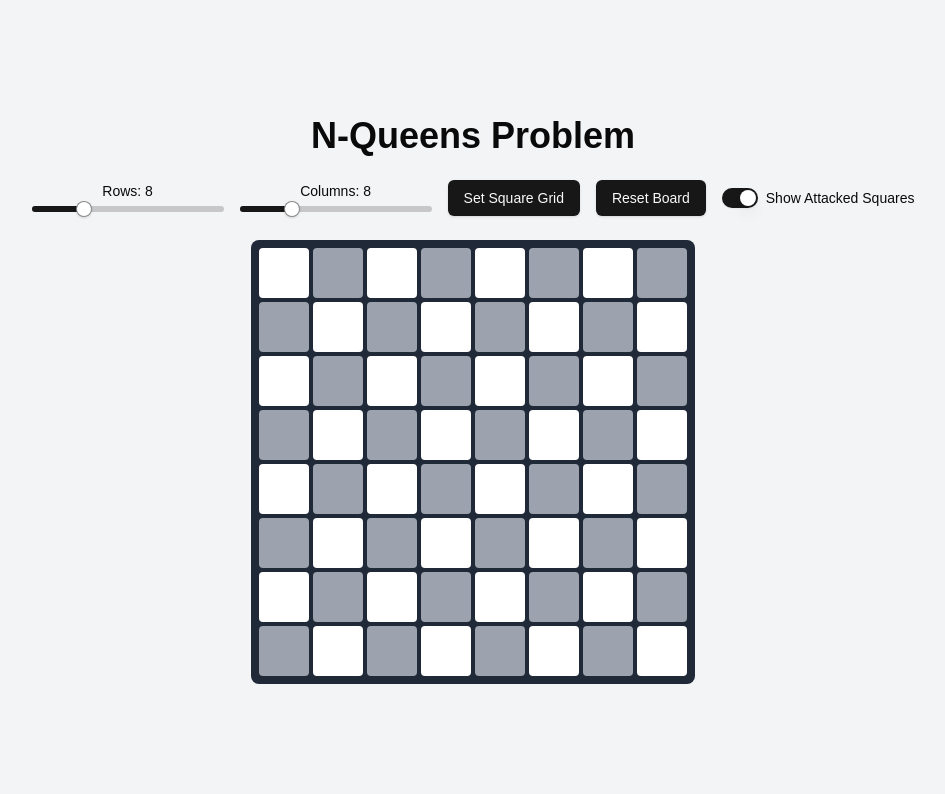
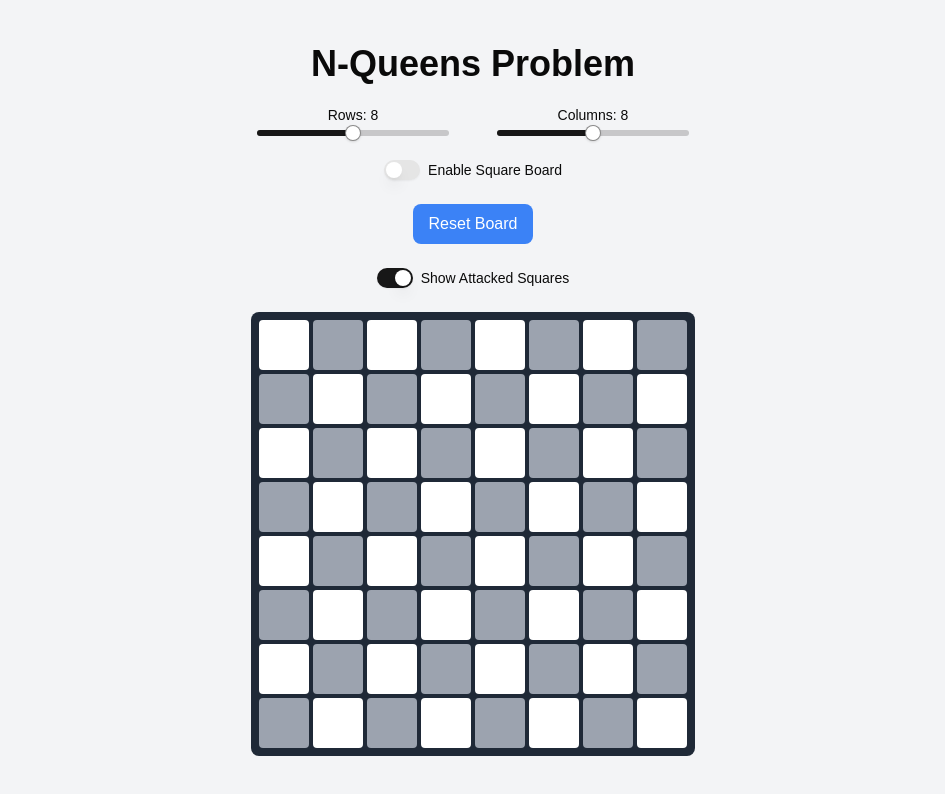
Before and after one commit to lokeshbisht011/never-get-bored, a Next.js app: page /games/n-queens-problem in a window 1280 px wide. Shown: the top 794 px of the page, without its empty margins (167-1112 px from the left). Built offline with nearby package versions, Linux system fonts and the light colour scheme.

Commit message:
minor fixes

```diff
--- a/src/app/layout.jsx
+++ b/src/app/layout.jsx
@@ -13,8 +13,8 @@ const geistMono = localFont({
 });
 
 export const metadata = {
-  title: "Create Next App",
-  description: "Generated by create next app",
+  title: "Never Get Bored",
+  description: "Never Get Bored",
 };
 
 export default function RootLayout({ children }) {
--- a/src/components/NQueensBoard.jsx
+++ b/src/components/NQueensBoard.jsx
@@ -17,7 +17,7 @@ const NQueensBoard = ({ board, rows, cols, showAttacked, onSquareClick }) => {
               flex items-center justify-center rounded
               ${(i + j) % 2 === 0 ? 'bg-white' : 'bg-gray-400'}
               ${square.hasQueen ? 'text-4xl' : ''}
-              ${showAttacked && square.isAttacked && !square.hasQueen ? 'bg-red-300' : ''}
+              ${showAttacked && square.isAttacked && !square.hasQueen ? 'bg-red-400' : ''}
               ${square.isAttacked && !square.hasQueen ? 'cursor-not-allowed' : 'hover:opacity-80'}
             `}
             style={{
--- a/src/components/NQueensControls.jsx
+++ b/src/components/NQueensControls.jsx
@@ -1,8 +1,7 @@
-import React from 'react'
-import { Button } from "@/components/ui/button"
-import { Slider } from "@/components/ui/slider"
-import { Switch } from "@/components/ui/switch"
-import { Label } from "@/components/ui/label"
+import React from "react";
+import { Slider } from "@/components/ui/slider";
+import { Switch } from "@/components/ui/switch";
+import { Label } from "@/components/ui/label";
 
 const NQueensControls = ({
   rows,
@@ -10,51 +9,82 @@ const NQueensControls = ({
   setRows,
   setCols,
   resetBoard,
-  setSquareGrid,
+  isSquareGridEnabled,
+  setIsSquareGridEnabled,
   showAttacked,
   setShowAttacked,
 }) => {
   return (
-    <div className="mb-6 flex flex-wrap gap-4 items-center justify-center">
-      <div className="flex flex-col items-center">
-        <Label htmlFor="rows-slider" className="mb-2">Rows: {rows}</Label>
+    <div className="mb-6 flex flex-col gap-6 items-center justify-center">
+      <div className="flex gap-12">
+        <div className="flex flex-col items-center w-full sm:w-auto">
+          <Label htmlFor="rows-slider" className="mb-2 text-center">
+            Rows: {rows}
+          </Label>
           <Slider
             id="rows-slider"
             min={4}
-          max={20}
+            max={12}
             step={1}
             value={[rows]}
             onValueChange={(value) => setRows(value[0])}
-          className="w-48"
+            className="w-full sm:w-48"
           />
         </div>
 
-      <div className="flex flex-col items-center">
-        <Label htmlFor="cols-slider" className="mb-2">Columns: {cols}</Label>
+        <div className="flex flex-col items-center w-full sm:w-auto">
+          <Label htmlFor="cols-slider" className="mb-2 text-center">
+            Columns: {cols}
+          </Label>
           <Slider
             id="cols-slider"
             min={4}
-          max={20}
+            max={12}
             step={1}
             value={[cols]}
             onValueChange={(value) => setCols(value[0])}
-          className="w-48"
+            className="w-full sm:w-48"
           />
         </div>
+      </div>
 
-      <Button onClick={setSquareGrid}>Set Square Grid</Button>
-      <Button onClick={resetBoard}>Reset Board</Button>
+      <div className="flex items-center space-x-2 w-full sm:w-auto justify-center">
+        <Switch
+          id="square-grid-toggle"
+          checked={isSquareGridEnabled}
+          onCheckedChange={(checked) => {
+            setIsSquareGridEnabled(checked);
+            if (checked) {
+              // Call the function to set square grid when toggled on
+              setRows(Math.max(rows, cols));
+              setCols(Math.max(rows, cols));
+            }
+          }}
+        />
+        <Label htmlFor="square-grid-toggle" className="text-center">
+          {isSquareGridEnabled ? "Disable Square Board" : "Enable Square Board"}
+        </Label>
+      </div>
 
-      <div className="flex items-center space-x-2">
+      <button
+        onClick={resetBoard}
+        className="px-4 py-2 bg-blue-500 text-white rounded-lg hover:bg-blue-600 transition w-full sm:w-auto"
+      >
+        Reset Board
+      </button>
+
+      <div className="flex items-center space-x-2 w-full sm:w-auto justify-center">
         <Switch
           id="show-attacked"
           checked={showAttacked}
           onCheckedChange={setShowAttacked}
         />
-        <Label htmlFor="show-attacked">Show Attacked Squares</Label>
+        <Label htmlFor="show-attacked" className="text-center">
+          Show Attacked Squares
+        </Label>
       </div>
     </div>
-  )
-}
+  );
+};
 
-export default NQueensControls
+export default NQueensControls;
--- a/src/components/NQueensProblem.jsx
+++ b/src/components/NQueensProblem.jsx
@@ -1,7 +1,6 @@
 "use client";
 
 import React, { useState, useEffect } from "react";
-
 import confetti from "canvas-confetti";
 import NQueensControls from "./NQueensControls";
 import { useToast } from "@/hooks/use-toast";
@@ -16,11 +15,20 @@ export default function NQueensProblem() {
   const [board, setBoard] = useState([]);
   const [showAttacked, setShowAttacked] = useState(true);
   const [queenCount, setQueenCount] = useState(0);
+  const [isSquareGridEnabled, setIsSquareGridEnabled] = useState(false);
   const { toast } = useToast();
 
   useEffect(() => {
     resetBoard();
   }, [rows, cols]);
+
+  useEffect(() => {
+    if (isSquareGridEnabled) {
+      const gridSize = Math.min(rows, cols);
+      setRows(gridSize);
+      setCols(gridSize);
+    }
+  }, [isSquareGridEnabled]);
 
   const resetBoard = () => {
     const newBoard = Array(rows)
@@ -122,7 +130,8 @@ export default function NQueensProblem() {
         setRows={setRows}
         setCols={setCols}
         resetBoard={resetBoard}
-        setSquareGrid={() => setRows(Math.max(rows, cols))}
+        isSquareGridEnabled={isSquareGridEnabled}
+        setIsSquareGridEnabled={setIsSquareGridEnabled}
         showAttacked={showAttacked}
         setShowAttacked={setShowAttacked}
       />
```
Lines whose indentation alone changed are shown as unchanged.
